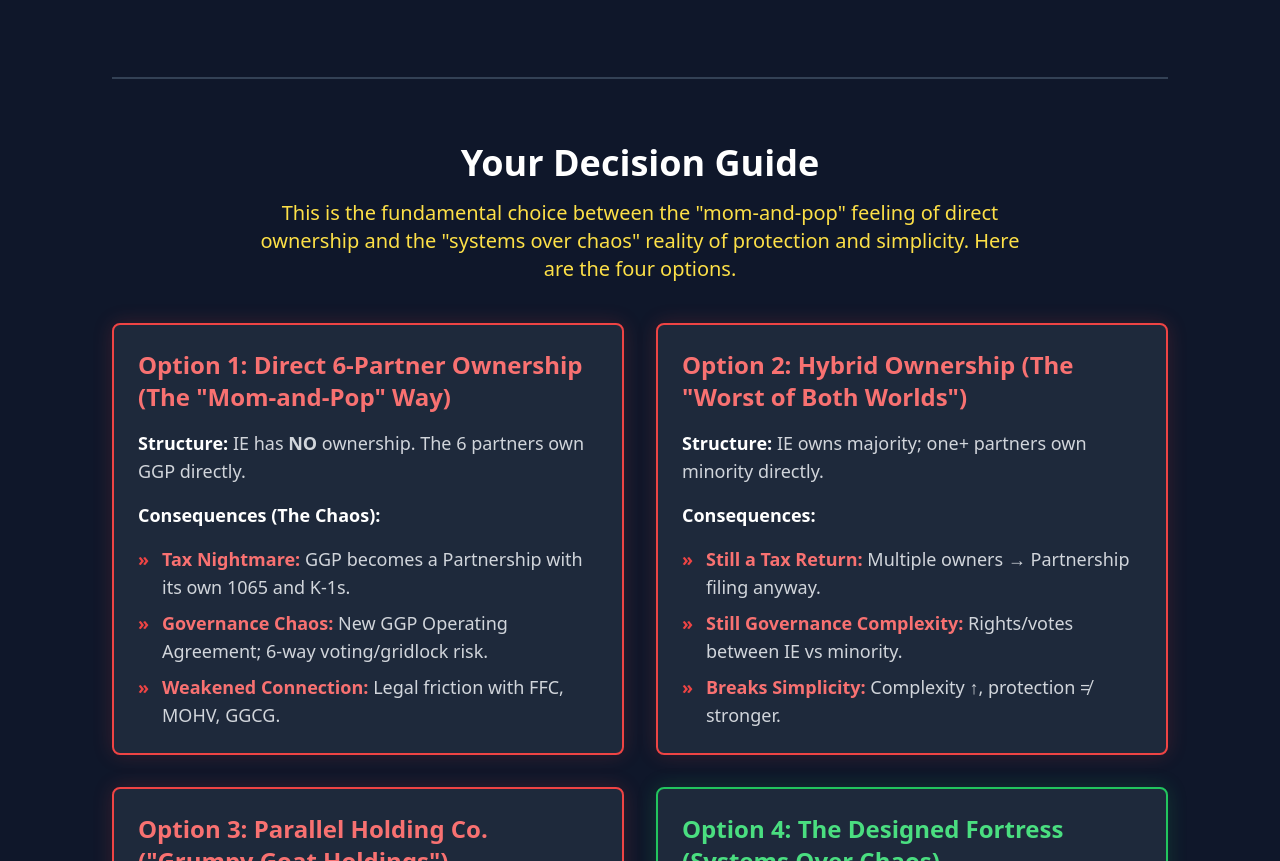
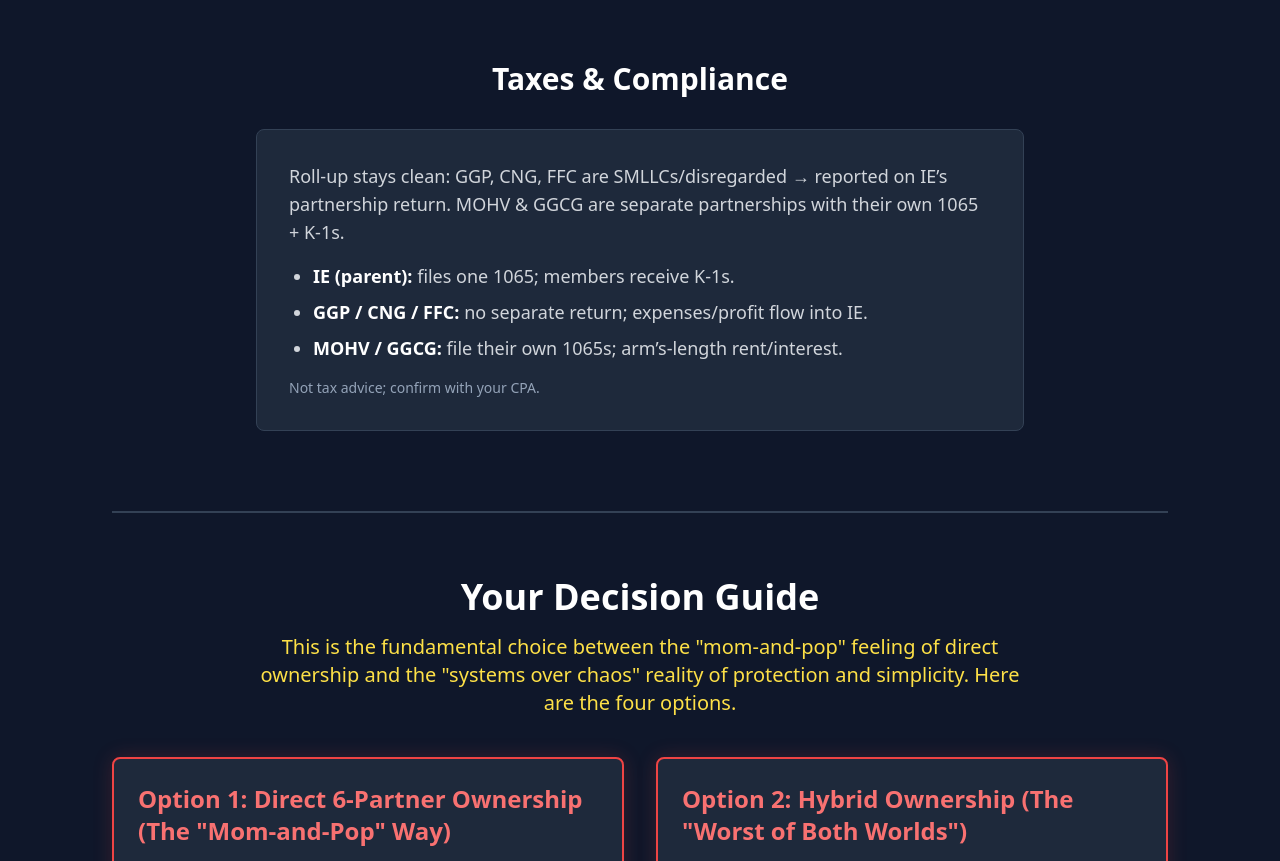
Before and after one commit to Bigl3392/infinite-earth-site, a website: page index.html in a window 1280 px wide. Shown: the part 8409-9270 px from the top of the page. Drawn offline with nearby package versions, Linux system fonts and the light colour scheme.

Commit message:
Update index.html

```diff
--- a/index.html
+++ b/index.html
@@ -66,6 +66,18 @@
     .info-panel-content .system{color:#4ade80;font-weight:600}
     .flow-path,.flow-text{transition:opacity .3s ease-in-out}
     .flow-text{pointer-events:none}
+    /* Flow labels: outlined + slightly larger so lines don't cut through */
+.flow-text{
+  pointer-events:none;
+  paint-order: stroke fill;
+  stroke:#0f172a;          /* outline color matches page bg */
+  stroke-width:3px;        /* halo thickness */
+  font-weight:600;
+  font-size:11px !important;
+}
+@media (min-width:768px){
+  .flow-text{ font-size:12px !important; }
+}
     .control-panel .flow-btn{background:#334155;color:#cbd5e1;transition:all .2s;border:1px solid #475569}
     .control-panel .flow-btn:hover{background:#475569;color:#fff; transform: translateY(-1px); box-shadow:0 2px 4px rgba(0,0,0,.2)}
     .control-panel .flow-btn.active{background:#2563eb;color:#fff;font-weight:600;border-color:#60a5fa;box-shadow:0 0 10px rgba(96,165,250,.5);transform:none}
@@ -566,7 +578,21 @@
         <p class="text-2xl font-bold text-yellow-300 mt-6">Systems over chaos is the only way to guard and sustain shared generational wealth.</p>
       </div>
     </section>
-
+<section id="tax-implications" class="mb-16">
+  <h2 class="text-3xl font-bold text-white text-center mb-8">Taxes & Compliance</h2>
+  <div class="max-w-3xl mx-auto bg-slate-800 rounded-lg border border-slate-700 p-6 md:p-8 space-y-4">
+    <p class="text-gray-300 text-lg">
+      Roll-up stays clean: GGP, CNG, FFC are SMLLCs/disregarded → reported on IE’s partnership return.
+      MOHV & GGCG are separate partnerships with their own 1065 + K-1s.
+    </p>
+    <ul class="list-disc pl-6 text-gray-300 text-lg space-y-2">
+      <li><span class="text-white font-semibold">IE (parent):</span> files one 1065; members receive K-1s.</li>
+      <li><span class="text-white font-semibold">GGP / CNG / FFC:</span> no separate return; expenses/profit flow into IE.</li>
+      <li><span class="text-white font-semibold">MOHV / GGCG:</span> file their own 1065s; arm’s-length rent/interest.</li>
+    </ul>
+    <p class="text-sm text-slate-400">Not tax advice; confirm with your CPA.</p>
+  </div>
+</section>
     <!-- Decision Guide -->
     <section id="decision-guide" class="mt-20 pt-16 border-t-2 border-slate-700">
       <h2 class="text-4xl font-bold text-white text-center mb-4">Your Decision Guide</h2>
```
